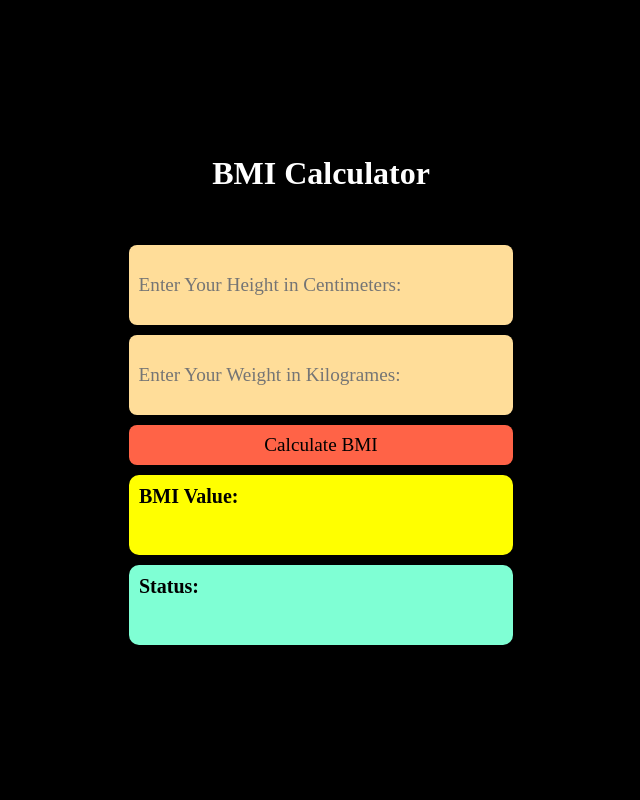
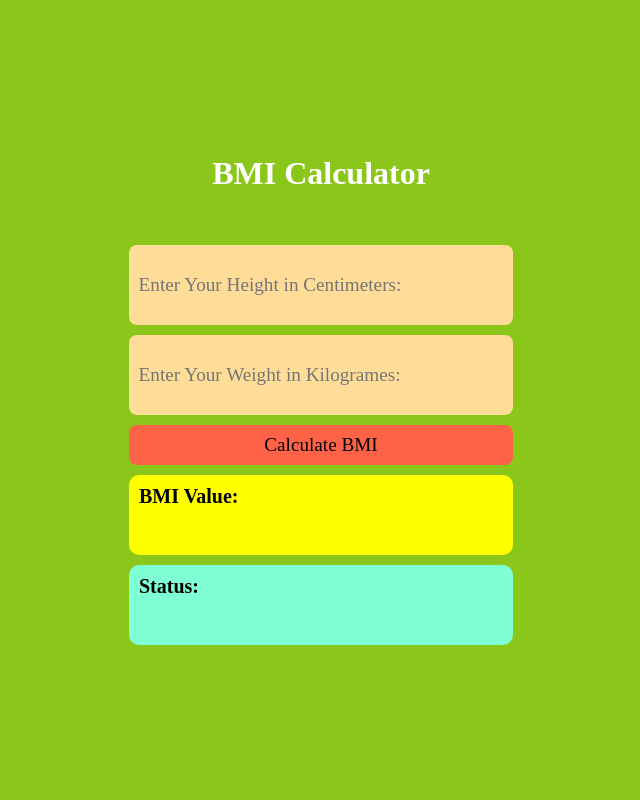
Before and after one commit to AladdinAlswaifi/GentamicinApplication, a Django app: page / in a window 1280 px wide. Shown: the whole page, without its empty margins (319-959 px from the left). Run offline with Django 4.2, Linux system fonts and the light colour scheme.

Commit message:
I controlled HTML and CSS - waill start my own work next

```diff
--- a/Calculator/static/main.css
+++ b/Calculator/static/main.css
@@ -1,4 +1,3 @@
-
 *{margin: 0; padding: 0;font-family: 'Old Standard TT', serif;}
 .container{
      display: grid;
@@ -11,7 +10,7 @@
 
 }
 body{
-    background: black;
+    background: rgb(139, 199, 27);
 }
 
 h1{
--- a/Calculator/urls.py
+++ b/Calculator/urls.py
@@ -4,4 +4,5 @@ from . import views
 urlpatterns = [
     path('', views.index, name='index'),
     path('', views.container, name='container'),
+
 ]
--- a/templates/pages/index.html
+++ b/templates/pages/index.html
@@ -2,17 +2,13 @@
 <!DOCTYPE html>
 <html lang="en">
     <head>
-    <meta charset="UTF-8">
-    <meta http-equiv="X-UA-Compatible" content="IE=edge">
-    <meta name="viewport" content="width=device-width, initial-scale=1.0">
-    <title>Document</title>
+
+        <title>Gentamicin Calculator</title>
 
         {%load static%}
-    <link rel="stylesheet" href="{% static 'main.css' %}"
+        <link rel="stylesheet" href="{% static 'main.css' %}">
+    </head>
 
-
-
-</head>
     <body>
         <div class="container">
             <h1>BMI Calculator</h1>
```
Also changed, not shown: Calculator/views.py (line endings or trailing spaces). Lines whose indentation alone changed are shown as unchanged.
